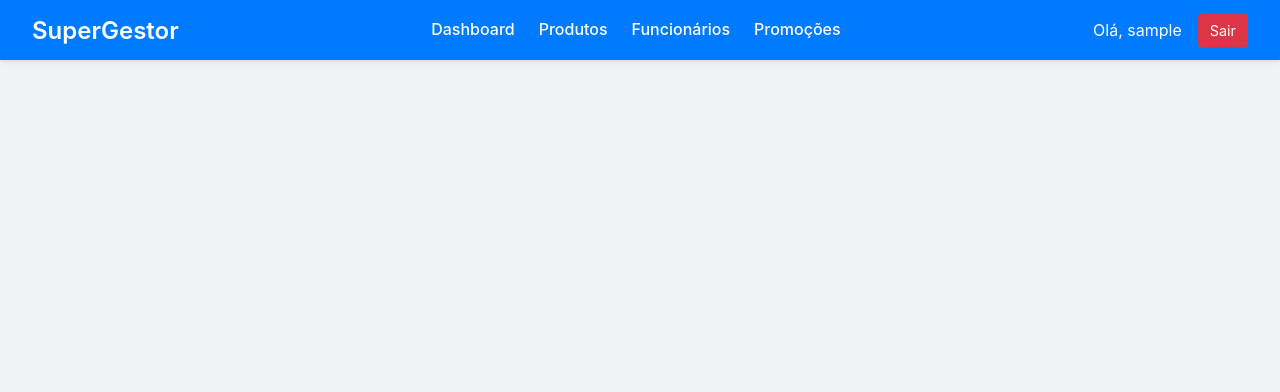
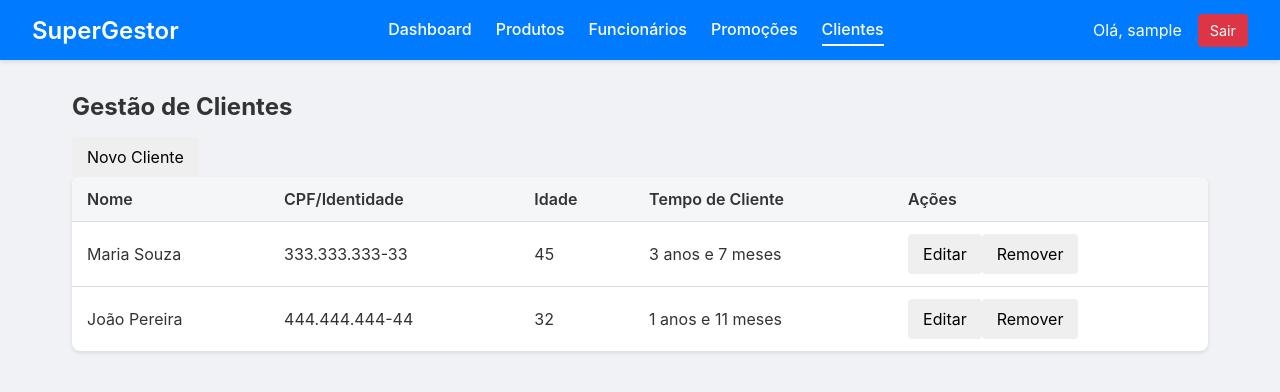
Before and after one commit to queirogaraffael/lojix, a React (Create React App) app in the folder supergestor-front/: page /clientes in a window 1280 px wide. Shown: the top 392 px of the page. Built offline with nearby package versions, Linux system fonts and the light colour scheme; sample sign-in values are in the browser's storage.

Commit message:
feat: Adicionar gerenciador de clientes

```diff
--- a/supergestor-front/src/App.js
+++ b/supergestor-front/src/App.js
@@ -7,6 +7,7 @@ import { Dashboard } from './pages/Dashboard/Dashboard';
 import { Produtos } from './pages/Produtos/Produtos';
 import { Funcionarios } from './pages/Funcionarios/Funcionarios';
 import { Promocoes } from './pages/Promocoes/Promocoes';
+import { Clientes } from './pages/Clientes/Clientes';
 import './App.css';
 
 function App() {
@@ -23,6 +24,7 @@ function App() {
                 <Route path="/produtos" element={<Produtos />} />
                 <Route path="/funcionarios" element={<Funcionarios />} />
                 <Route path="/promocoes" element={<Promocoes />} />
+                <Route path="/clientes" element={<Clientes />} />
               </Routes>
             </Layout>
           </ProtectedRoute>
--- a/supergestor-front/src/components/Layout/Layout.js
+++ b/supergestor-front/src/components/Layout/Layout.js
@@ -22,6 +22,7 @@ export const Layout = ({ children }) => {
           <NavLink to="/produtos">Produtos</NavLink>
           <NavLink to="/funcionarios">Funcionários</NavLink>
           <NavLink to="/promocoes">Promoções</NavLink>
+          <NavLink to="/clientes">Clientes</NavLink>
         </div>
         <div className="navbar-user">
           <span>Olá, {user?.username}</span>
--- a/supergestor-front/src/mocks/db.js
+++ b/supergestor-front/src/mocks/db.js
@@ -19,7 +19,7 @@ export const mockProdutos = [
     tipo: 'Bebidas',
     descricao: 'Refrigerante sabor cola.',
     dataValidade: '2025-12-31',
-    promocaoId: 'p1', // Associado à promo de 10%
+    promocaoId: 'p1',
   },
   {
     id: 'prod2',
@@ -28,7 +28,7 @@ export const mockProdutos = [
     tipo: 'Limpeza',
     descricao: 'Sabão para roupas brancas.',
     dataValidade: '2026-10-20',
-    promocaoId: null, // Sem promoção
+    promocaoId: null,
   },
   {
     id: 'prod3',
@@ -37,7 +37,7 @@ export const mockProdutos = [
     tipo: 'Padaria',
     descricao: 'Pão integral.',
     dataValidade: '2025-11-15',
-    promocaoId: 'p2', // Associado à promo de 40%
+    promocaoId: 'p2',
   },
 ];
 
@@ -58,4 +58,19 @@ export const mockFuncionarios = [
   },
 ];
 
-export const mockClientes = [];
+export const mockClientes = [
+  {
+    id: 'c1',
+    nome: 'Maria Souza',
+    cpf: '333.333.333-33',
+    idade: 45,
+    dataCadastro: '2022-05-10',
+  },
+  {
+    id: 'c2',
+    nome: 'João Pereira',
+    cpf: '444.444.444-44',
+    idade: 32,
+    dataCadastro: '2024-01-15',
+  },
+];
--- /dev/null
+++ b/supergestor-front/src/pages/Clientes/ClienteForm.js
@@ -0,0 +1,107 @@
+import React, { useState, useEffect } from 'react';
+
+export const ClienteForm = ({ cliente, onSave, onCancel }) => {
+  const [formData, setFormData] = useState({
+    nome: '',
+    cpf: '',
+    idade: '',
+    dataCadastro: '',
+  });
+
+  useEffect(() => {
+    if (cliente) {
+      setFormData({
+        nome: cliente.nome,
+        cpf: cliente.cpf,
+        idade: cliente.idade.toString(),
+        dataCadastro: cliente.dataCadastro,
+      });
+    } else {
+      setFormData({
+        nome: '',
+        cpf: '',
+        idade: '',
+        dataCadastro: '',
+      });
+    }
+  }, [cliente]);
+
+  const handleChange = (e) => {
+    const { name, value } = e.target;
+    setFormData((prev) => ({
+      ...prev,
+      [name]: value,
+    }));
+  };
+
+  const handleSubmit = (e) => {
+    e.preventDefault();
+    onSave({
+      ...formData,
+      idade: parseInt(formData.idade, 10),
+    });
+  };
+
+  return (
+    <form onSubmit={handleSubmit} className="produto-form">
+      <div className="form-control">
+        <label htmlFor="nome">Nome Completo</label>
+        <input
+          type="text"
+          id="nome"
+          name="nome"
+          value={formData.nome}
+          onChange={handleChange}
+          required
+        />
+      </div>
+
+      <div className="form-group">
+        <div className="form-control">
+          <label htmlFor="cpf">CPF / Identidade</label>
+          <input
+            type="text"
+            id="cpf"
+            name="cpf"
+            value={formData.cpf}
+            onChange={handleChange}
+            required
+          />
+        </div>
+        <div className="form-control">
+          <label htmlFor="idade">Idade</label>
+          <input
+            type="number"
+            id="idade"
+            name="idade"
+            value={formData.idade}
+            onChange={handleChange}
+            min="0"
+            required
+          />
+        </div>
+      </div>
+
+      <div className="form-control">
+        <label htmlFor="dataCadastro">Data de Cadastro</label>
+        <input
+          type="date"
+          id="dataCadastro"
+          name="dataCadastro"
+          value={formData.dataCadastro}
+          onChange={handleChange}
+          required
+        />
+      </div>
+
+      <div className="form-actions">
+        <button type="button" className="btn-cancel" onClick={onCancel}>
+          Cancelar
+        </button>
+        <button type="submit" className="btn-save">
+          Salvar
+        </button>
+      </div>
+    </form>
+  );
+};
--- /dev/null
+++ b/supergestor-front/src/pages/Clientes/Clientes.css
@@ -0,0 +1,29 @@
+.clientes-container {
+    width: 100%;
+  }
+
+  .clientes-tabela {
+    width: 100%;
+    border-collapse: collapse;
+    background-color: #fff;
+    box-shadow: 0 2px 4px rgba(0, 0, 0, 0.1);
+    border-radius: 8px;
+    overflow: hidden;
+  }
+
+  .clientes-tabela th,
+  .clientes-tabela td {
+    padding: 12px 15px;
+    text-align: left;
+    border-bottom: 1px solid #ddd;
+    vertical-align: middle;
+  }
+
+  .clientes-tabela th {
+    background-color: #f4f6f8;
+    font-weight: 600;
+  }
+
+  .clientes-tabela tbody tr:last-child td {
+    border-bottom: none;
+  }
--- /dev/null
+++ b/supergestor-front/src/pages/Clientes/Clientes.js
@@ -0,0 +1,117 @@
+import React, { useState } from 'react';
+import { mockClientes } from '../../mocks/db';
+import { Modal } from '../../components/Modal/Modal';
+import { ClienteForm } from './ClienteForm';
+import './Clientes.css';
+
+export const Clientes = () => {
+  const [clientes, setClientes] = useState(mockClientes);
+
+  const [isModalOpen, setIsModalOpen] = useState(false);
+  const [clienteAtual, setClienteAtual] = useState(null);
+
+  const handleOpenModal = (cliente = null) => {
+    setClienteAtual(cliente);
+    setIsModalOpen(true);
+  };
+
+  const handleCloseModal = () => {
+    setClienteAtual(null);
+    setIsModalOpen(false);
+  };
+
+  const calcularTempoCliente = (dataCadastro) => {
+    const dataInicio = new Date(dataCadastro);
+    const dataFim = new Date();
+
+    let anos = dataFim.getFullYear() - dataInicio.getFullYear();
+    let meses = dataFim.getMonth() - dataInicio.getMonth();
+
+    if (meses < 0 || (meses === 0 && dataFim.getDate() < dataInicio.getDate())) {
+      anos--;
+      meses += 12;
+    }
+
+    return `${anos} anos e ${meses} meses`;
+  };
+
+  const handleSave = (cliente) => {
+    if (cliente.id) {
+      // Editar
+      setClientes(clientes.map((c) => (c.id === cliente.id ? cliente : c)));
+    } else {
+      // Criar
+      const novoCliente = {
+        ...cliente,
+        id: `c${new Date().getTime()}`,
+      };
+      setClientes([...clientes, novoCliente]);
+    }
+    handleCloseModal();
+  };
+
+  const handleDelete = (id) => {
+    if (window.confirm('Tem certeza que deseja remover este cliente?')) {
+      setClientes(clientes.filter((c) => c.id !== id));
+    }
+  };
+
+  return (
+    <div className="clientes-container">
+      <div className="header-container">
+        <h2>Gestão de Clientes</h2>
+        <button className="btn-novo" onClick={() => handleOpenModal(null)}>
+          Novo Cliente
+        </button>
+      </div>
+
+      <table className="clientes-tabela">
+        <thead>
+          <tr>
+            <th>Nome</th>
+            <th>CPF/Identidade</th>
+            <th>Idade</th>
+            <th>Tempo de Cliente</th>
+            <th>Ações</th>
+          </tr>
+        </thead>
+        <tbody>
+          {clientes.map((cliente) => (
+            <tr key={cliente.id}>
+              <td>{cliente.nome}</td>
+              <td>{cliente.cpf}</td>
+              <td>{cliente.idade}</td>
+              <td>{calcularTempoCliente(cliente.dataCadastro)}</td>
+              <td className="acoes">
+                <button
+                  className="btn-editar"
+                  onClick={() => handleOpenModal(cliente)}
+                >
+                  Editar
+                </button>
+                <button
+                  className="btn-remover"
+                  onClick={() => handleDelete(cliente.id)}
+                >
+                  Remover
+                </button>
+              </td>
+            </tr>
+          ))}
+        </tbody>
+      </table>
+
+      <Modal
+        isOpen={isModalOpen}
+        onClose={handleCloseModal}
+        title={clienteAtual ? 'Editar Cliente' : 'Novo Cliente'}
+      >
+        <ClienteForm
+          cliente={clienteAtual}
+          onSave={handleSave}
+          onCancel={handleCloseModal}
+        />
+      </Modal>
+    </div>
+  );
+};
```
